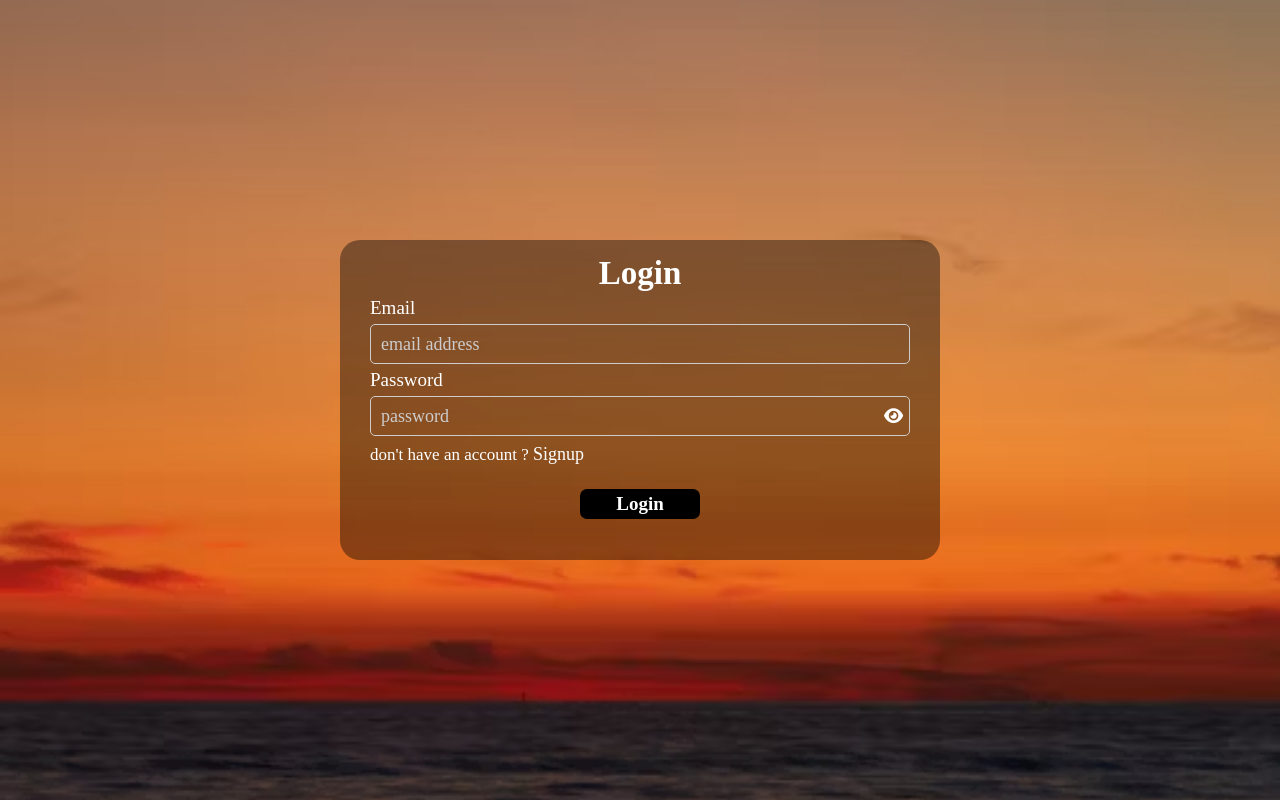
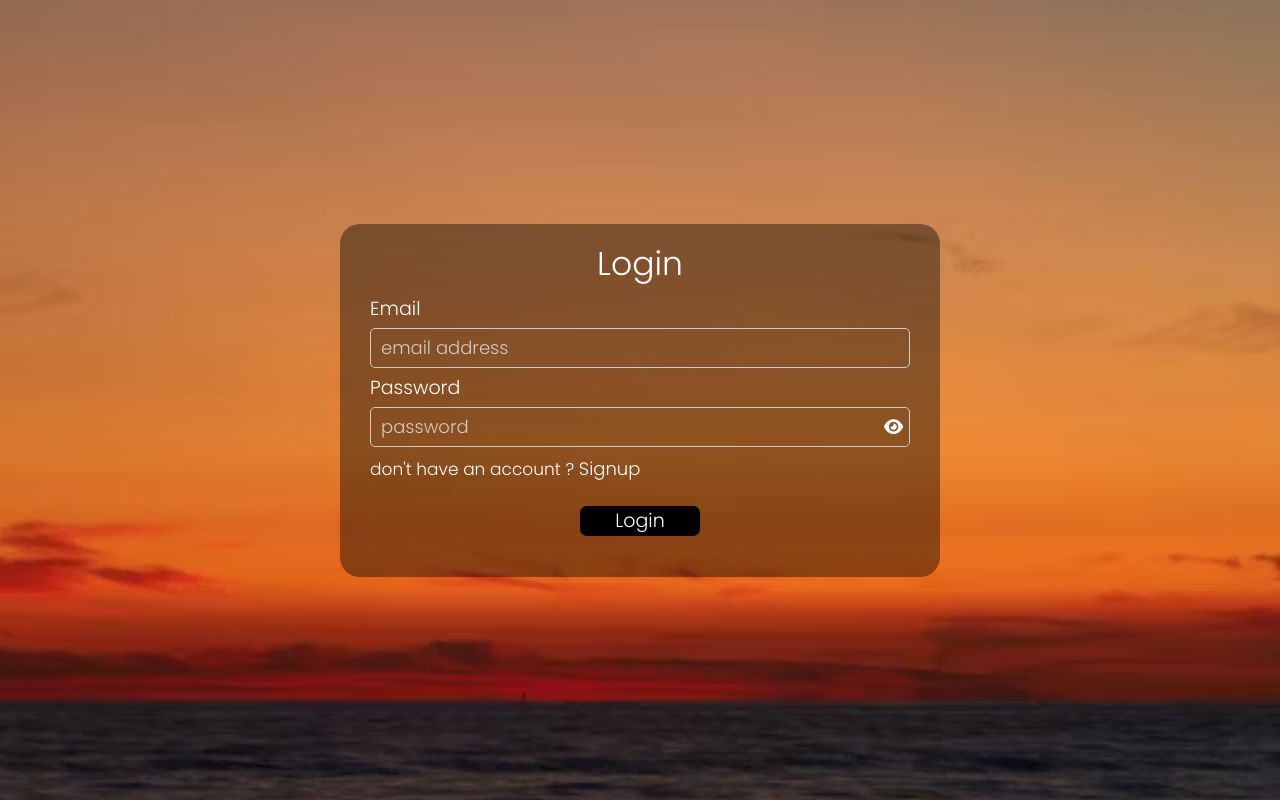
Before and after one commit to Siddique-Ahmed/todo_firebase, a plain HTML site: page index.html in a window 1280 px wide. Drawn offline with Linux system fonts and the light colour scheme; some packages are replaced by stand-ins of ours; a script that the page names is missing.

Commit message:
change font family

```diff
--- a/signup/signup.css
+++ b/signup/signup.css
@@ -1,8 +1,11 @@
+@import url('https://fonts.googleapis.com/css2?family=Poppins:ital,wght@0,100;0,200;0,300;0,400;0,500;0,600;0,700;0,800;0,900;1,100;1,200;1,300;1,400;1,500;1,600;1,700;1,800;1,900&display=swap');
+
 *{
   padding: 0;
   margin: 0;
   box-sizing: border-box;
-  font-family: 'Times New Roman', Times, serif;
+  font-family: "Poppins", sans-serif;
+  font-weight: 300;
 }
 body{
   width: 100%;
@@ -29,7 +32,6 @@ body{
 .container h1{
   font-size: 33px;
   color: #fff;
-  font-weight: 600;
 }
 .container form {
   width: 100%;
@@ -58,7 +60,7 @@ form .input_box{
 .input_box i{
   font-size: 17px;
   position: absolute;
-  top: 38px;
+  top: 45px;
   right: 7px;
   cursor: pointer;
   color: #fff;
@@ -125,7 +127,6 @@ form .btn_box{
   border: none;
   outline: none;
   font-size: 19px;
-  font-weight: 700;
   background: #000;
   color: #fff;
   cursor: pointer;
--- a/style.css
+++ b/style.css
@@ -1,8 +1,10 @@
+@import url('https://fonts.googleapis.com/css2?family=Poppins:ital,wght@0,100;0,200;0,300;0,400;0,500;0,600;0,700;0,800;0,900;1,100;1,200;1,300;1,400;1,500;1,600;1,700;1,800;1,900&display=swap');
 *{
   padding: 0;
   margin: 0;
   box-sizing: border-box;
-  font-family: 'Times New Roman', Times, serif;
+  font-family: "Poppins", sans-serif;
+  font-weight: 300;
 }
 body{
   width: 100%;
@@ -28,7 +30,6 @@ body{
 .container h1{
   font-size: 33px;
   color: #fff;
-  font-weight: 600;
 }
 .container form {
   width: 100%;
@@ -52,7 +53,7 @@ form .input_box{
 .input_box i{
   font-size: 17px;
   position: absolute;
-  top: 38px;
+  top: 45px;
   right: 7px;
   cursor: pointer;
   color: #fff;
@@ -88,7 +89,6 @@ input:focus{
   border: none;
   outline: none;
   font-size: 19px;
-  font-weight: 700;
   background: #000;
   color: #fff;
   cursor: pointer;
--- a/todo/todo.js
+++ b/todo/todo.js
@@ -8,7 +8,7 @@ let list = document.querySelector(".list");
 
 bar.addEventListener("click", (e) => {
   e.preventDefault();
-  if ((list.style.left === "-800px")) {
+  if (list.style.left === "-800px") {
     list.style.left = "0";
     bar.classList.add("fa-xmark");
     bar.classList.remove("fa-bar");
@@ -120,7 +120,7 @@ function getUserProfile(currentUser) {
 
 async function loadTodo(currUser) {
   task_box.innerHTML = "";
-  loader.style.display = "grid"; // Show loader before fetching data
+  loader.style.display = "grid";
 
   const querySnapshot = await getDocs(collection(db, "todo"));
   const currUserEmail = currUser.email;
@@ -248,6 +248,7 @@ auth.onAuthStateChanged((user) => {
   if (user) {
     getUserProfile(user);
     loadTodo(user);
+    window.location.href = "./todo.html";
   } else {
     window.location.href = "../index.html";
   }
```
